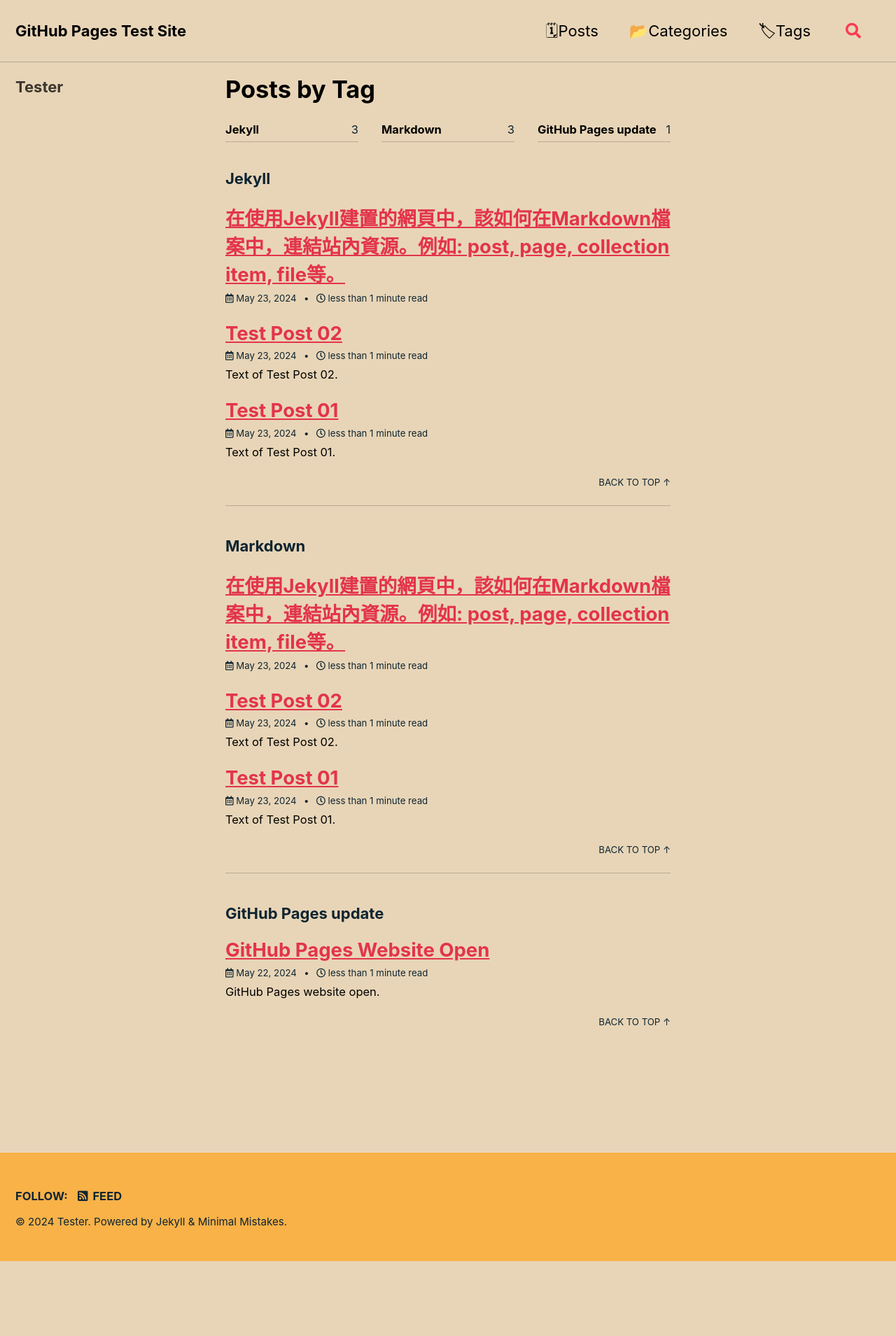
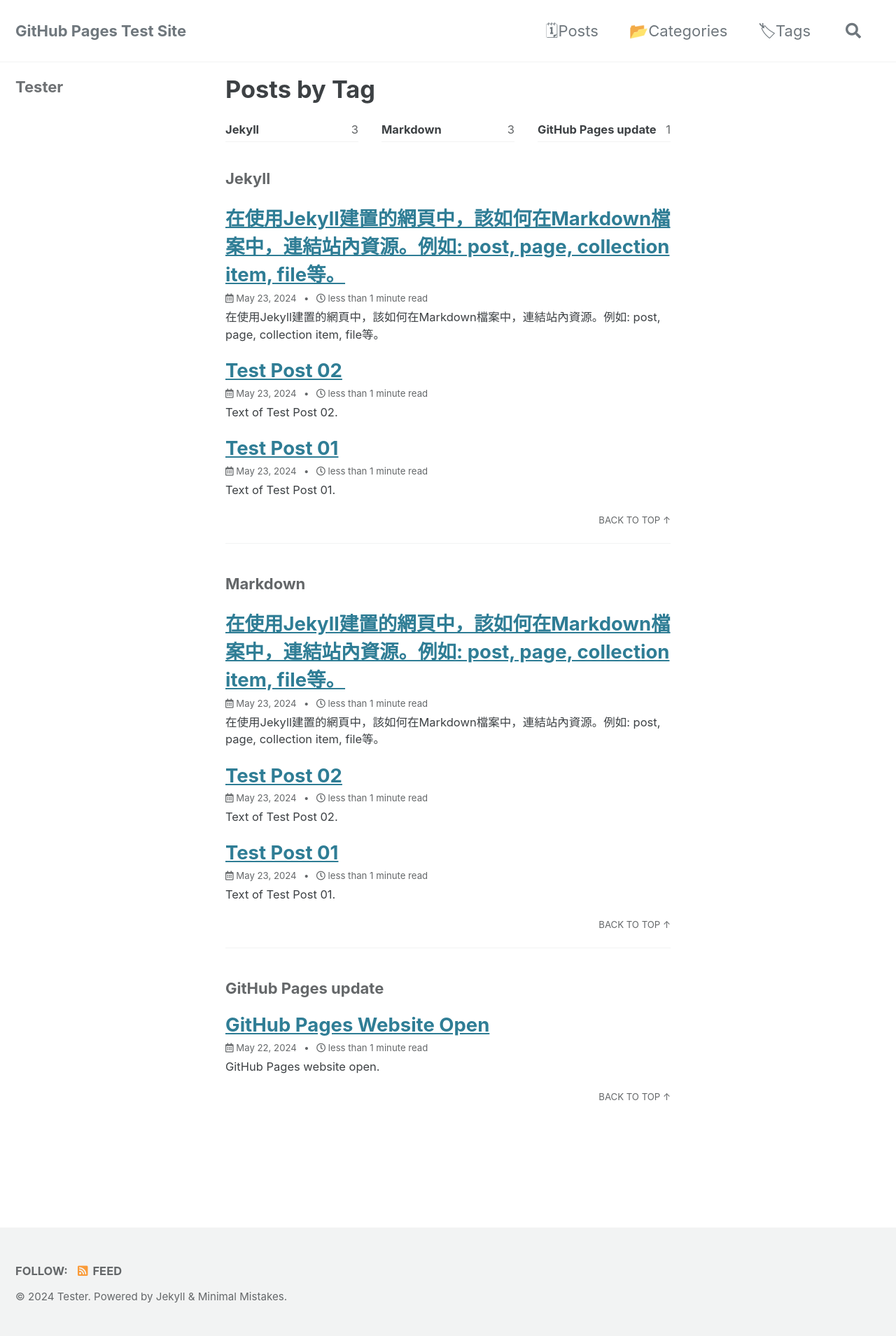
Before and after one commit to HsienChing/GitHubPageTest, a Jekyll site: the page built from _pages/tag-archive.md, in a window 1280 px wide. Shown: the whole page at 70% size. Built offline with Jekyll 4.4.1, drawn with Linux system fonts in a browser that asks for light colours; cached includes are drawn as plain includes; before the commit the page ends 1802 px from its top, so only the background shows below that.

Commit message:
Update post

````diff
--- a/_config.yml
+++ b/_config.yml
@@ -13,7 +13,7 @@
 # theme                  : "minimal-mistakes-jekyll"
 # remote_theme           : "mmistakes/minimal-mistakes"
 remote_theme             : "mmistakes/minimal-mistakes@4.24.0"
-minimal_mistakes_skin    : "sunrise" # "default" # "air", "aqua", "contrast", "dark", "dirt", "neon", "mint", "plum", "sunrise"
+minimal_mistakes_skin    : "default" # "default" # "air", "aqua", "contrast", "dark", "dirt", "neon", "mint", "plum", "sunrise"
 
 # Site Settings
 locale                   : "en-US"
--- a/_posts/2024-05-23-Test-Post-03.md
+++ b/_posts/2024-05-23-Test-Post-03.md
@@ -7,3 +7,98 @@
   - Jekyll
   - Markdown
 ---
+
+在使用Jekyll建置的網頁中，該如何在Markdown檔案中，連結站內資源。例如: post, page, collection item, file等。
+
+# 解決方案
+
+## Linking to pages
+
+可使用`link` tag來產生permalink URL。這樣有一個好處，如果permalink style改變了，那這個`link` tag仍然有效，讓網頁仍然可以連到。
+
+使用`link` tag的連結會長這樣:
+```markdown
+{% link _posts/2024-05-24-name-of-post.md %}
+{% link news/index.html %}
+{% link /assets/files/document.pdf %}
+{% link _collection/name-of-document.md %}
+```
+
+也可使用`link` tag在Markdown的語法中，像這樣:
+```markdown
+[Link to a post]({% link _posts/2024-05-24-name-of-post.md %})
+[Link to a page]({% link news/index.html %})
+[Link to a file]({% link /assets/files/document.pdf %})
+[Link to a collection]({% link _collection/name-of-document.md %})
+```
+
+這個`link` tag是建造一個相對於跟目錄(`/`)的路徑。
+
+使用`link` tag有個好處，就是驗證連結。當連結不存在時，Jekyll不會build站點。這樣會提醒架站者去修正問題。
+
+NOTE:
+
+
+
+## Linking to posts
+
+使用`post_url` tag可以產生post的permalink URL。
+
+```markdown
+{% post_url 2024-07-21-name-of-post %}
+```
+
+如果post是放在`/_posts`的子目錄下面，假設該子目錄名稱為`subfolder`
+
+```markdown
+{% post_url /subfolder/2024-07-21-name-of-post %}
+```
+
+NOTE: 使用`post_url`這個方式，就不用加上副檔名。例如`2024-07-21-name-of-post.md`的`.md`可去掉。
+
+NOTE: `post_url`與`link`這兩個方式相比較，使用`post_url`可省略打上`_posts/`跟副檔名(例如: `.md`)。
+
+在Markdown檔案中，製作連結的方式就變為
+```markdown
+[Name of Link]({% post_url 2024-07-21-name-of-post %})
+```
+
+
+
+
+# 延伸使用
+
+## 顯示站內圖檔
+
+Markdown語法:
+```markdown
+![Link to a figure]({{ site.baseurl }}{% link /assets/images/2024/This-is-a-Figure-1920px-1080px.jpg %})
+```
+
+效果:
+![Link to a figure]({{ site.baseurl }}{% link /assets/images/2024/This-is-a-Figure-1920px-1080px.jpg %})
+
+
+
+# 感想
+
+1. Jekyll有很多好用的工具，方便架站者使用。
+2. 看起來，又要對網站連結大改版了。
+
+# 相關Po文
+
+
+
+
+
+
+
+
+
+# 相關連結
+
+Jekyll: [Tags Filters/#links](<https://jekyllrb.com/docs/liquid/tags/#links>)
+
+Stack overflow: [jekyll markdown internal links](<https://stackoverflow.com/questions/4629675/jekyll-markdown-internal-links>)
+
+Jekyll: [Permalinks](<https://jekyllrb.com/docs/permalinks/>)
````
